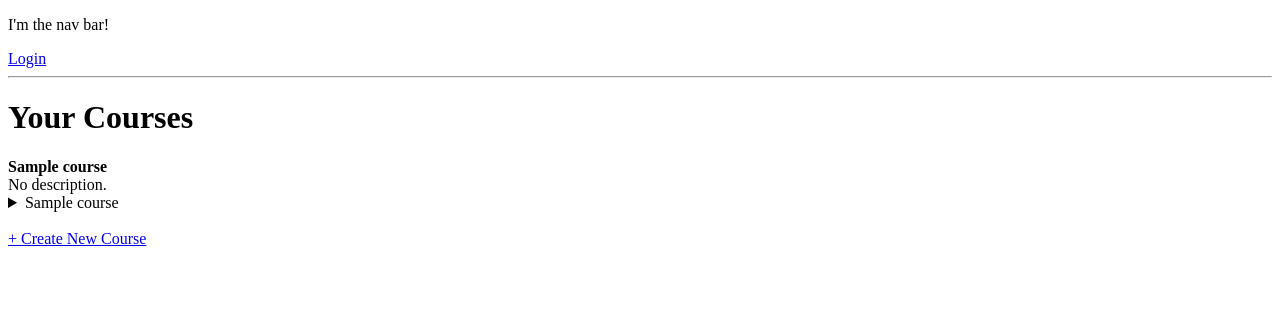
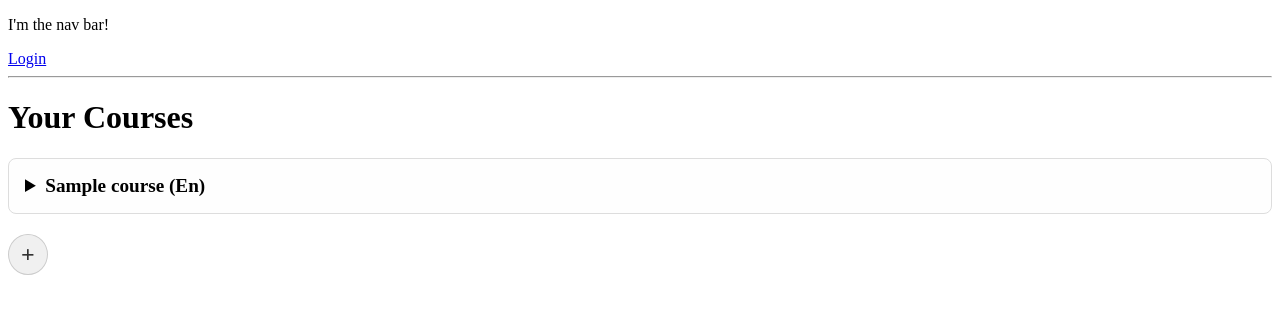
Before and after one commit to 02fentym/cody_crush, a Django app: template base/templates/base/teacher_home.html in a window 1280 px wide. Shown: the top 314 px of the page. Run offline with Django 5.2, Linux system fonts and the light colour scheme; the template is opened without the code that fills it: most values are stand-ins (such as "Sample title", 1, 10 or a date in 2020); some libraries are stand-ins or nearby versions.

Commit message:
Collapsible course > unit > topic hierarchy using <details> structure implemented

```diff
--- a/base/templates/base/teacher_home.html
+++ b/base/templates/base/teacher_home.html
@@ -4,28 +4,43 @@
 
 <h1>Your Courses</h1>
 
-{% if courses %}
 {% for course in courses %}
-<div>
-    <strong>{{ course.title }}</strong><br>
-    {{ course.description|default:"No description." }}<br>
+<div style="border: 1px solid #ddd; border-radius: 8px; padding: 16px; margin-bottom: 20px; background-color: #fefefe;">
+    <details>
+        <summary style="font-size: 1.2em; font-weight: bold; cursor: pointer;">
+            {{ course.title }} ({{ course.language|title }})
+        </summary>
 
-    <details>
-        <summary>{{ course.title }}</summary>
-        <div>
+        <div style="margin-top: 12px; padding-left: 16px;">
+            {% if course.unit_set.exists %}
             {% for unit in course.unit_set.all %}
-            <p>{{ unit.title }}</p>
+            <div style="margin-bottom: 8px; padding-left: 8px;">
+                <details>
+                    <summary style="font-weight: 600;">{{ unit.title }}</summary>
+                    {% if unit.topic_set.exists %}
+                    {% for topic in unit.topic_set.all %}
+                    <div style="margin-bottom: 8px; padding-left: 8px;">
+                        <details>
+                            <summary style="font-weight: normal;">{{ topic.title }}</summary>
+                        </details>
+                    </div>
+                    {% endfor %}
+                    {% else %}
+                    <p style="color: #888;">No topics yet.</p>
+                    {% endif %}
+                </details>
+            </div>
             {% endfor %}
+            {% else %}
+            <p style="color: #888;">No units yet.</p>
+            {% endif %}
         </div>
     </details>
-
 </div>
 {% endfor %}
-<br>
-{% else %}
-<p>You have no courses yet. Start by creating one!</p>
-{% endif %}
-
-<a href="{% url 'create-course' %}" class="btn">+ Create New Course</a>
+<a href="{% url 'create-course' %}" title="Create New Course"
+    style="display: inline-block; font-size: 24px; font-weight: bold; text-decoration: none; padding: 6px 12px; border: 1px solid #ccc; border-radius: 50%; background-color: #f0f0f0; color: #333; text-align: center;">
+    +
+</a>
 
 {% endblock %}
```
Also changed, not shown: db.sqlite3.
